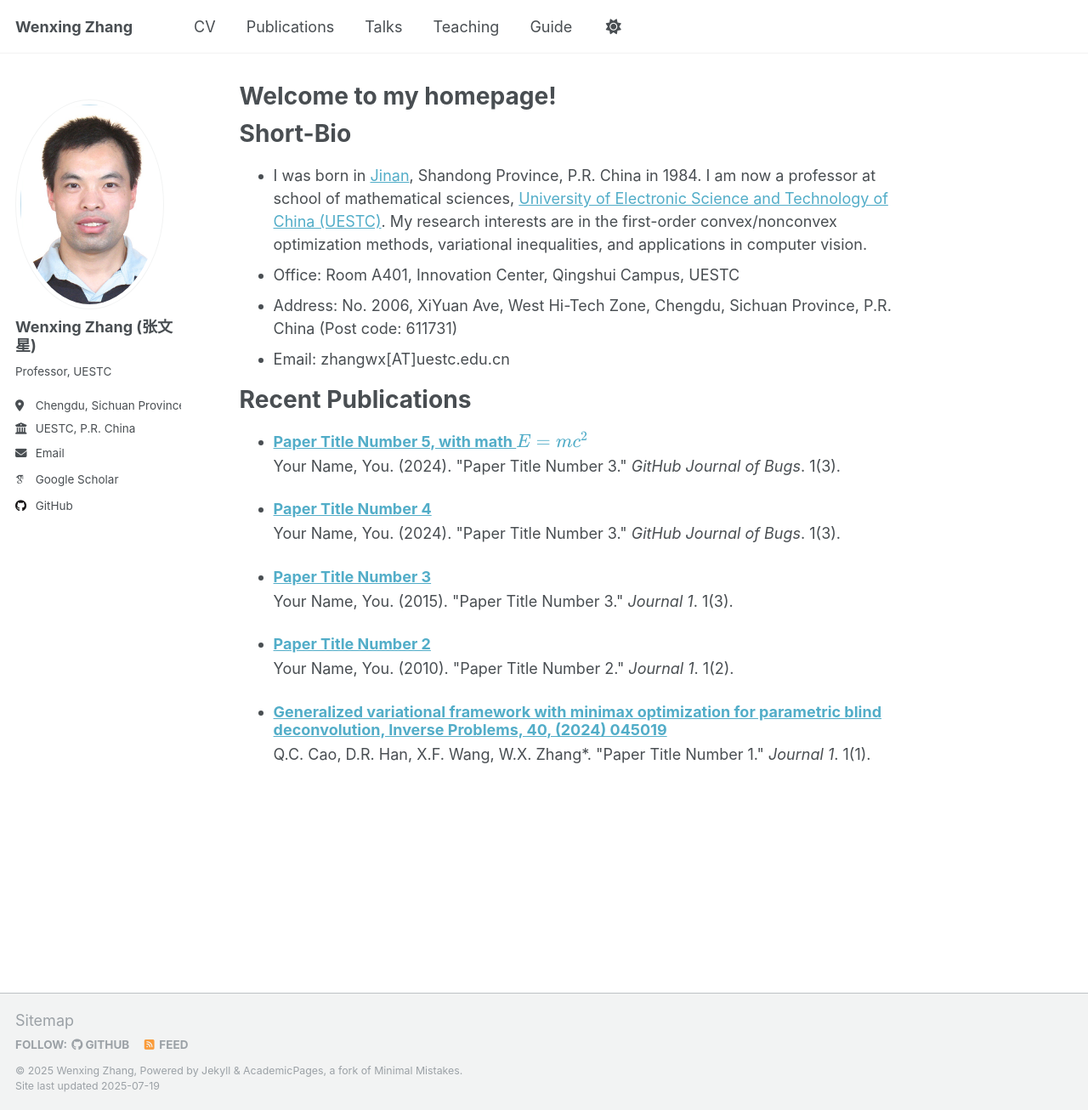
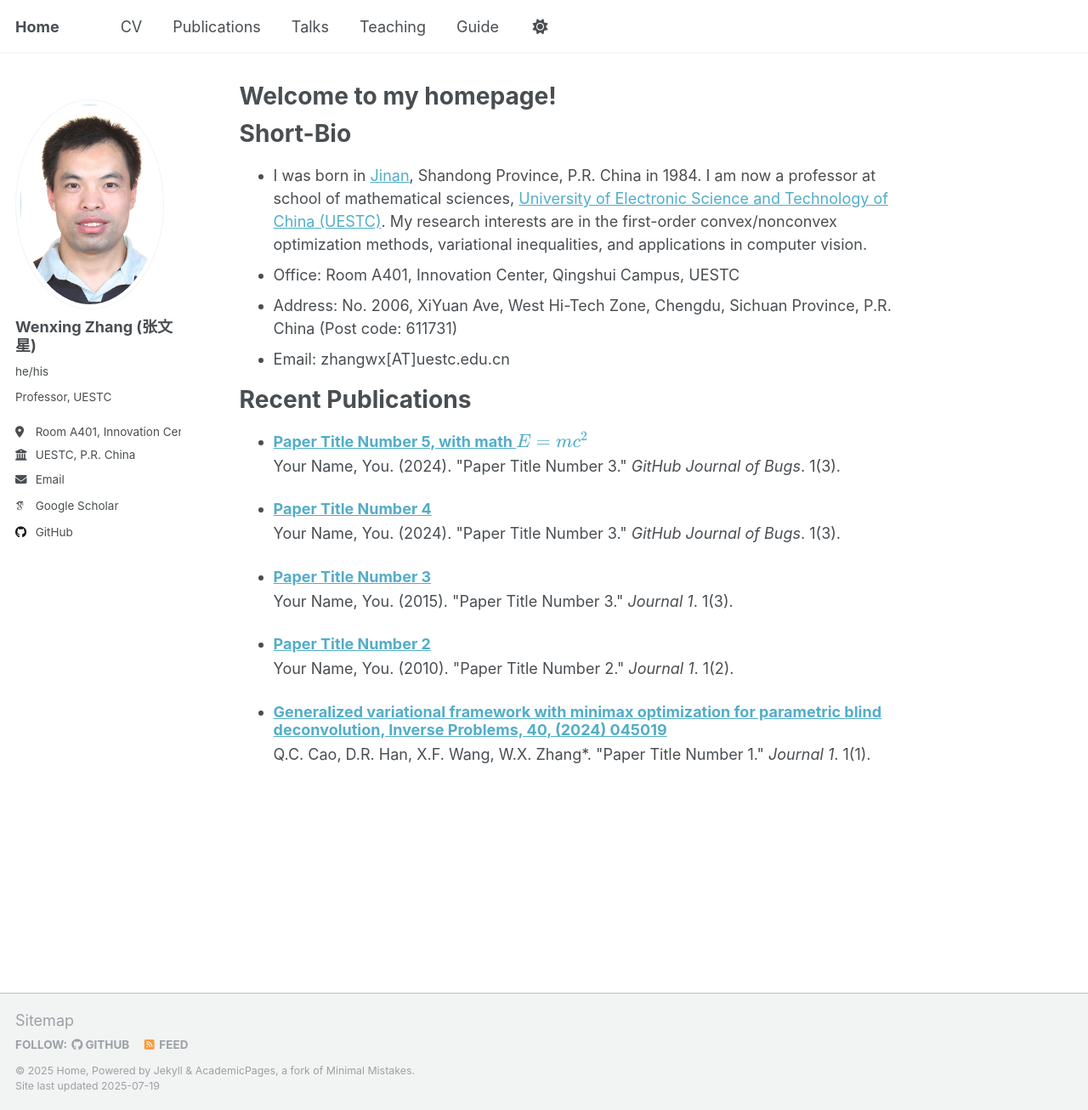
Before and after one commit to WenxingZhang/WenxingZhang.github.io, a Jekyll site: the page built from _pages/about.md, in a window 1280 px wide and 1306 px high. Shown: the whole window at 85% size. Built offline with Jekyll 4.4.1, drawn with Linux system fonts in a browser that asks for light colours; some web fonts are replaced; a script that is not in the unit is left out.

Commit message:
Update _config.yml

```diff
--- a/_config.yml
+++ b/_config.yml
@@ -9,9 +9,9 @@
 # Basic Site Settings
 locale                   : "en-US"
 site_theme               : "default"
-title                    : "Wenxing Zhang"
+title                    : "Home"
 title_separator          : "-"
-name                     : &name "Wenxing Zhang"
+name                     : &name "Home"
 description              : &description "personal description"
 url                      : https://wenxingzhang.github.io # the base hostname & protocol for your site e.g. "https://[your GitHub username].github.io" or if you already have some other page hosted on Github then use "https://[your GitHub username].github.io/[Your Repo Name]"
 baseurl                  : "" # the subpath of your site, e.g. "/blog"
@@ -24,9 +24,9 @@ author:
   # Biographic information
   avatar           : "profile.png"
   name             : "Wenxing Zhang (张文星)"
-  pronouns         : #"he/his"
+  pronouns         : "he/his"
   bio              : "Professor, UESTC"
-  location         : "Chengdu, Sichuan Province"
+  location         : "Room A401, Innovation Center, Qingshui Campus"
   employer         : "UESTC, P.R. China"
   uri              : # URL
   email            : "zhangwxATuestc.edu.cn"
```
